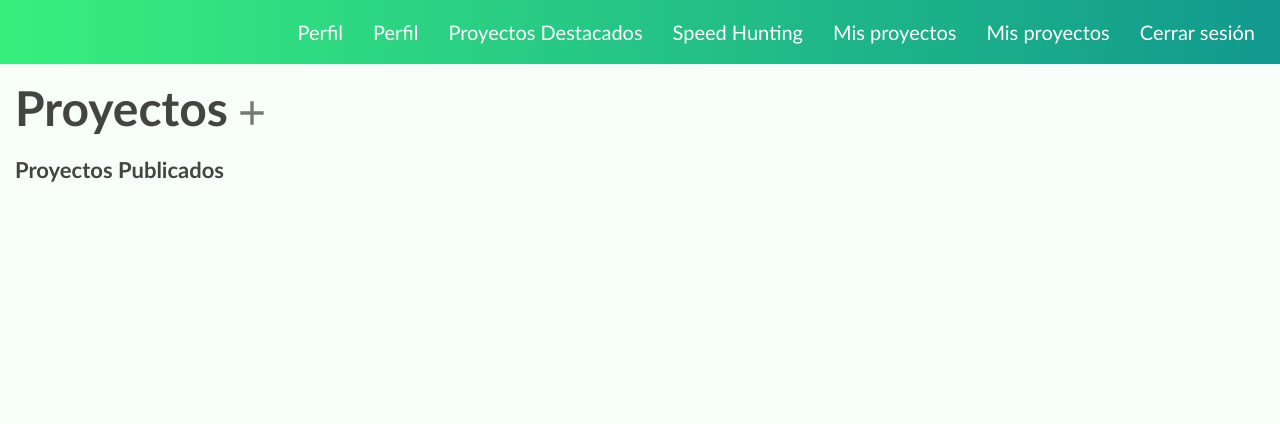
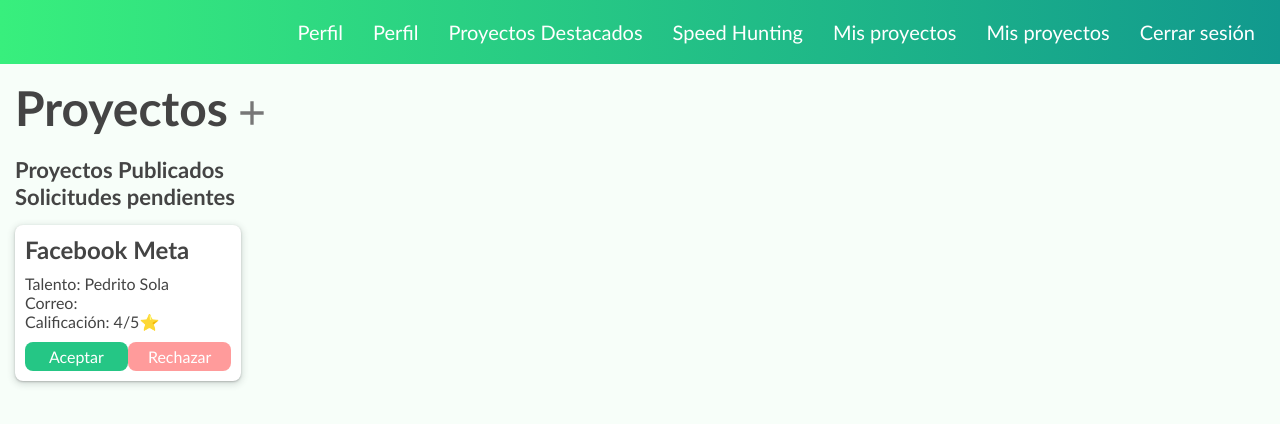
Before and after one commit to Fernando-Lz/cazadores-de-talentos, a website: page public/proyectosCazador.html in a window 1280 px wide. Drawn offline with nearby package versions, Linux system fonts and the light colour scheme; no server answers.

Commit message:
Solicitudes pendientes wip

```diff
--- a/public/controller/proyectosCazador.js
+++ b/public/controller/proyectosCazador.js
@@ -1,9 +1,9 @@
 // Template for projectCard
 const projectCard = `<div class="proyecto">
                       <p class="nombre-proyecto"></p>
-                      <a class="boton-anunciar">
+                      <span class="boton-anunciar">
                           <img src="../iconos/announcement.svg" alt="Anunciar proyecto" onclick="anounceProject()">
-                      </a>
+                      </span>
                       <span>
                         <img class="boton-modificar" src="../iconos/edit.svg" alt="Editar proyecto" onclick="javascript:modifyProject(this.parentNode.parentNode, this.id);">
                       </span>
@@ -29,12 +29,12 @@ fetch("/getProjectsCazador", {
     if (data.status === false) {
       alert("Hubo un error :(, intenta recargar la página");
     } else {
-      console.log(data);
       // Insert projects into the DOM
       for (let i = 0; i < data.length; i++) {
         $(".proyectos-publicados").append(projectCard);
         if (data[i].anunciado === "V") {
-          $(".boton-anunciar").remove();
+          let card = document.getElementsByClassName("proyecto")[i];
+          card.getElementsByTagName("span")[0].remove();
         }
         document.getElementsByClassName("nombre-proyecto")[i].innerHTML =
           data[i].nombre;
@@ -106,5 +106,3 @@ function anounceProject() {
       });
   }
 }
-
-function confirmAnouncement(precioFinal) {}
--- a/public/css/proyectos.css
+++ b/public/css/proyectos.css
@@ -56,7 +56,8 @@ h3 {
   transition: 0.2s;
 }
 
-.nombre-proyecto {
+.nombre-proyecto,
+.nombre-proyecto-solicitud {
   font-size: 24px;
   margin-bottom: 10px;
   font-weight: 600;
@@ -92,13 +93,15 @@ h3 {
   margin-bottom: 5px;
 }
 
-.contratos-wrapper {
+.contratos-wrapper,
+.solicitudes-wrapper {
   display: grid;
   grid-template-columns: repeat(auto-fill, minmax(250px, 1fr));
   grid-template-rows: 1fr;
 }
 
-.contrato-hecho-elemento {
+.contrato-hecho-elemento,
+.solicitud-elemento {
   padding: 10px;
   margin: 15px;
   border-radius: 8px;
@@ -114,7 +117,32 @@ h3 {
   cursor: pointer;
 }
 
-.nombre-talentom,
+.nombre-talento,
 .estrellas-obtenidas {
   display: block;
 }
+
+.botones-solicitud {
+  display: flex;
+  justify-content: space-between;
+}
+
+.botones-solicitud a {
+  width: 45%;
+  border-radius: 8px;
+  padding: 5px;
+  margin-top: 10px;
+  border: none;
+  cursor: pointer;
+  color: #fff;
+  font-size: 16px;
+  text-align: center;
+}
+
+.aceptar {
+  background: #25c685;
+}
+
+.rechazar {
+  background: #ff9b9b;
+}
--- a/public/proyectosCazador.html
+++ b/public/proyectosCazador.html
@@ -42,6 +42,19 @@
       </ul>
     </div>
     -->
+    <h3>Solicitudes pendientes</h3>
+    <div class="solicitudes-wrapper">
+      <div class="solicitud-elemento">
+        <span class="nombre-proyecto-solicitud">Facebook Meta</span>
+        <p>Talento: <span class="nombre-talento-solicitud">Pedrito Sola</span></p>
+        <p>Correo: <span class="correo-talento-solicitud"></span></p>
+        <p>Calificación: <span class="estrellas-talento-solicitud">4</span>/5⭐</p>
+        <div class="botones-solicitud">
+          <a class="aceptar">Aceptar</a>
+          <a class="rechazar">Rechazar</a>
+        </div>
+      </div>
+    </div>
   </body>
   <script src="./controller/navigationBar.js"></script>
   <script src="./controller/proyectosCazador.js"></script>
```
